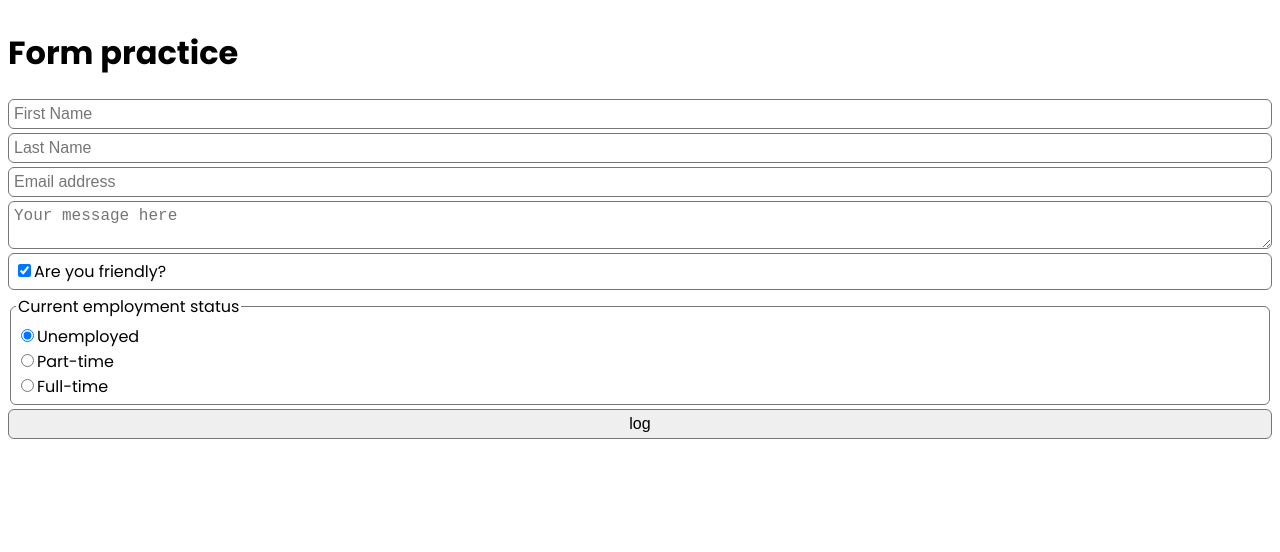
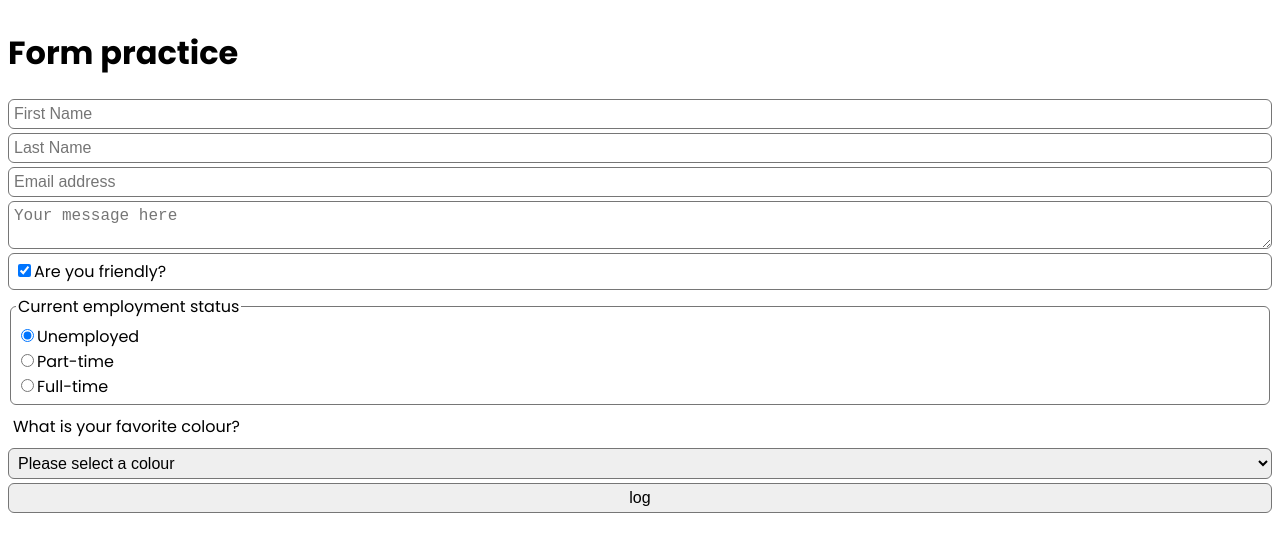
Before and after one commit to KrekoG/React-tutorial, a React app in the folder form-parctice/: page / in a window 1280 px wide. Shown: the top 552 px of the page. Built offline with nearby package versions, Linux system fonts and the light colour scheme.

Commit message:
Add somAdd favorite colour property

```diff
--- a/form-parctice/src/App.js
+++ b/form-parctice/src/App.js
@@ -9,6 +9,7 @@ export default function App() {
         comments: "",
         isFriendly: true,
         employment: "unemployed",
+        favoriteColour: "",
     })
 
     function handleChange(event) {
@@ -21,6 +22,16 @@ export default function App() {
             })
         )
     }
+
+    const colourOptions = ["red", "orange", "yellow", "green", "blue", "indigo", "violet", "pink"].map(
+        colour =>
+        <option
+            key={colour}
+            value={colour}
+        >
+            {colour.charAt(0).toUpperCase() + colour.slice(1)}
+        </option>
+    )
 
     return (
         <main>
@@ -104,6 +115,17 @@ export default function App() {
                         <label htmlFor="full-time">Full-time</label>
                     </span>
                 </fieldset>
+                <label className="select-label" htmlFor="favoriteColour">What is your favorite colour?</label>
+                <select
+                    className="input-field"
+                    id="favoriteColour"
+                    name="favoriteColour"
+                    value={formData.favoriteColour}
+                    onChange={handleChange}
+                >
+                    <option value="">Please select a colour</option>
+                    {colourOptions}
+                </select>
             </form>
             <button
                 className="input-field"
--- a/form-parctice/src/css/main.scss
+++ b/form-parctice/src/css/main.scss
@@ -17,6 +17,11 @@ main, form, fieldset {
     font-size: 1rem;
 }
 
+.select-label {
+    margin-bottom: 4px;
+    padding: 5px;
+}
+
 button {
     display: block;
 }
```
